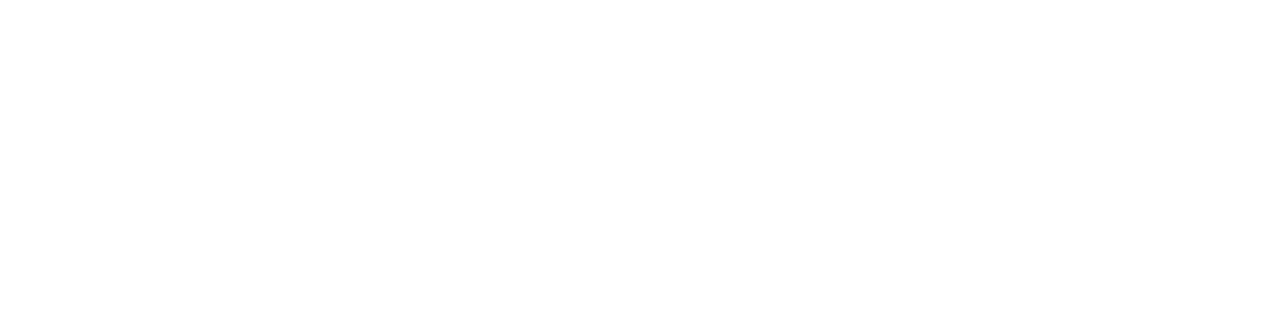
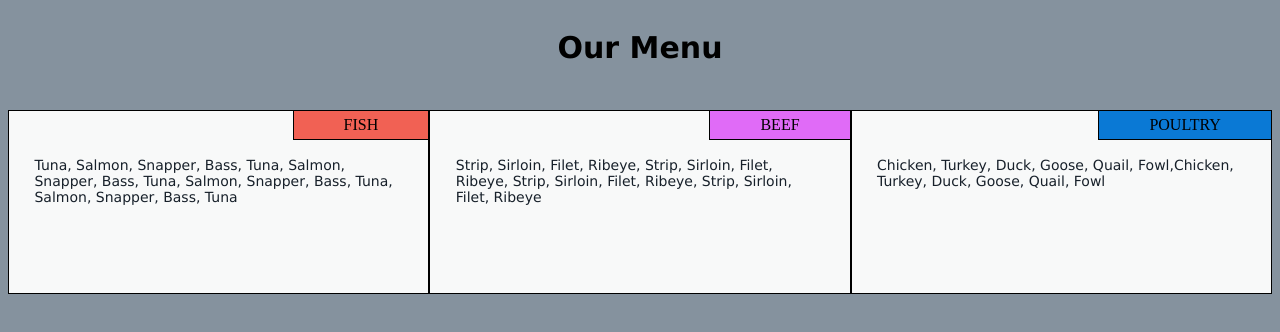
Before and after one commit to alejohv1/coursera-test, a plain HTML site: page module2-solution/index.html in a window 1280 px wide. Drawn offline with Linux system fonts and the light colour scheme.

Commit message:
near final draft

```diff
--- a/module2-solution/index.html
+++ b/module2-solution/index.html
@@ -1,11 +1,36 @@
 <!DOCTYPE html>
 <html>
 <head>
-	<meta charset="utf-8">
-	<meta name="viewport" content="width=device-width, initial-scale=1">
-	<title></title>
+    <meta charset="utf-8">
+    <meta name="viewport" content="width=device-width, initial-scale=1">
+    <title>Assignment 2</title>
+    <link rel="stylesheet" href="styles.css">
 </head>
+
 <body>
+<h1>Our Menu</h1>
+
+<div class="box col-lg-4 col-md-6">
+    <div class="title title-orange">FISH</div>
+    <div class="content">
+        <p>Tuna, Salmon, Snapper, Bass, Tuna, Salmon, Snapper, Bass, Tuna, Salmon, Snapper, Bass, Tuna, Salmon, Snapper, Bass, Tuna</p>
+    </div>
+</div>
+
+
+<div class="box col-lg-4 col-md-6">
+    <div class="title title-pink">BEEF</div>
+    <div class="content">
+        <p>Strip, Sirloin, Filet, Ribeye, Strip, Sirloin, Filet, Ribeye, Strip, Sirloin, Filet, Ribeye, Strip, Sirloin, Filet, Ribeye</p>
+    </div>
+</div>
+
+<div class="box col-lg-4 col-md-6 col-md-12">
+    <div class="title title-blue">POULTRY</div>
+    <div class="content">
+        <p>Chicken, Turkey, Duck, Goose, Quail, Fowl,Chicken, Turkey, Duck, Goose, Quail, Fowl</p>
+    </div>
+</div>
 
 </body>
 </html>
--- a/module2-solution/styles.css
+++ b/module2-solution/styles.css
@@ -1 +1,109 @@
-style
+
+/********** Base styles **********/
+* {
+    box-sizing: border-box;
+    margin: 5;
+    padding: 5;
+}
+body {
+    background-color: #85929E; /*gray*/
+}
+
+
+h1 {
+    margin: 30px;
+    text-align: center;
+    font-size: 30px;
+    font-family: Verdana, Arial, Helvetica, sans-serif;;
+}
+
+p {
+    color: #17202A;
+    width: 90%;
+    height: 90px;
+    margin-right: auto;
+    margin-left: auto;
+    font-family: Verdana, Arial, Helvetica, sans-serif;
+    font-size: 14px;
+    position: relative;
+}
+
+
+.box {
+    background-color: #F8F9F9;
+    border: 1px solid black;
+    padding: 5px;
+    position: relative;
+    width: 90%;
+    margin: 15px auto;
+    overflow: visible;
+}
+.title {
+    padding: 5px 50px;
+    position: absolute;
+    top: 0px;
+    right: 0px;
+    border-left: 1px solid black;
+    border-bottom: 1px solid black;
+}
+.content {
+    margin-top: 10%;
+    margin-bottom: 10%;
+}
+
+
+/*Coloring titles differently*/
+.title-orange {
+    background-color: #F16154;
+}
+.title-blue {
+    background-color: #0A79D5;
+}
+.title-pink {
+    background-color: #E06BF7;
+}
+
+
+
+/********** Desktop styles **********/
+/*Show this version when width is > 992px*/
+
+@media (min-width: 992px) {
+    .col-lg-4 {
+    float: left;
+  }
+    .col-lg-4 {
+    width: 33.33%;
+  }
+}
+
+
+
+
+/********** Tablet styles **********/
+/*This is working, just can't figure out the padding between fish and beef*/
+
+/*Show this version when width is between 768px and 991px*/
+@media (min-width: 768px) and (max-width: 991px) {
+    .col-md-6 {
+    float: left;
+    }
+    .col-md-6 {
+        width: 50%;
+    }
+    .col-md-12 {
+        width: 100%;
+    }
+
+}
+
+
+/********** Mobile styles **********/
+/*Show this version when width =< 767px*/
+/*IT WORKS*/
+@media (min-width: 767px) {
+    .col-sm-12 {
+        width: 100%;
+
+    }
+}
```
